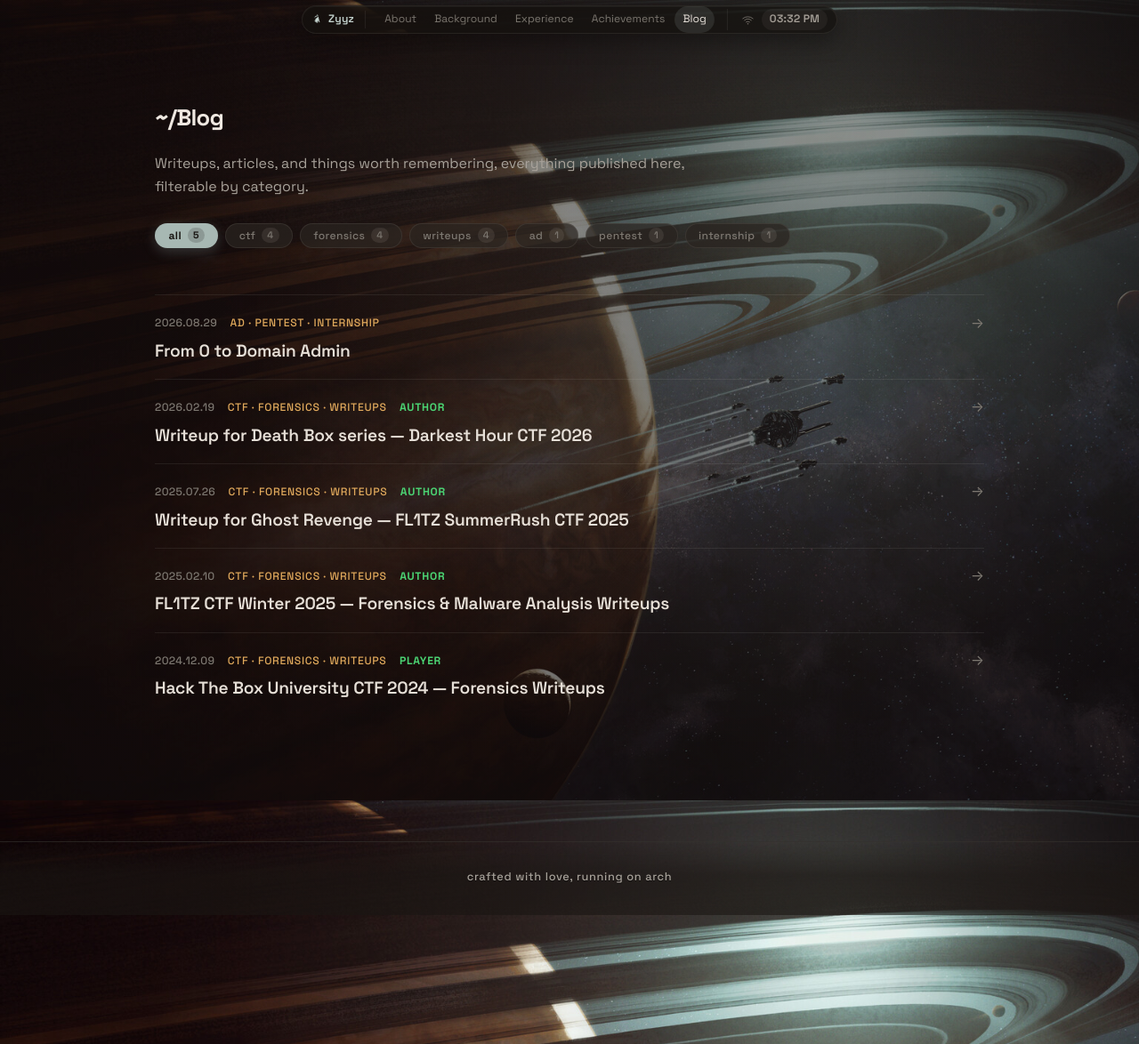
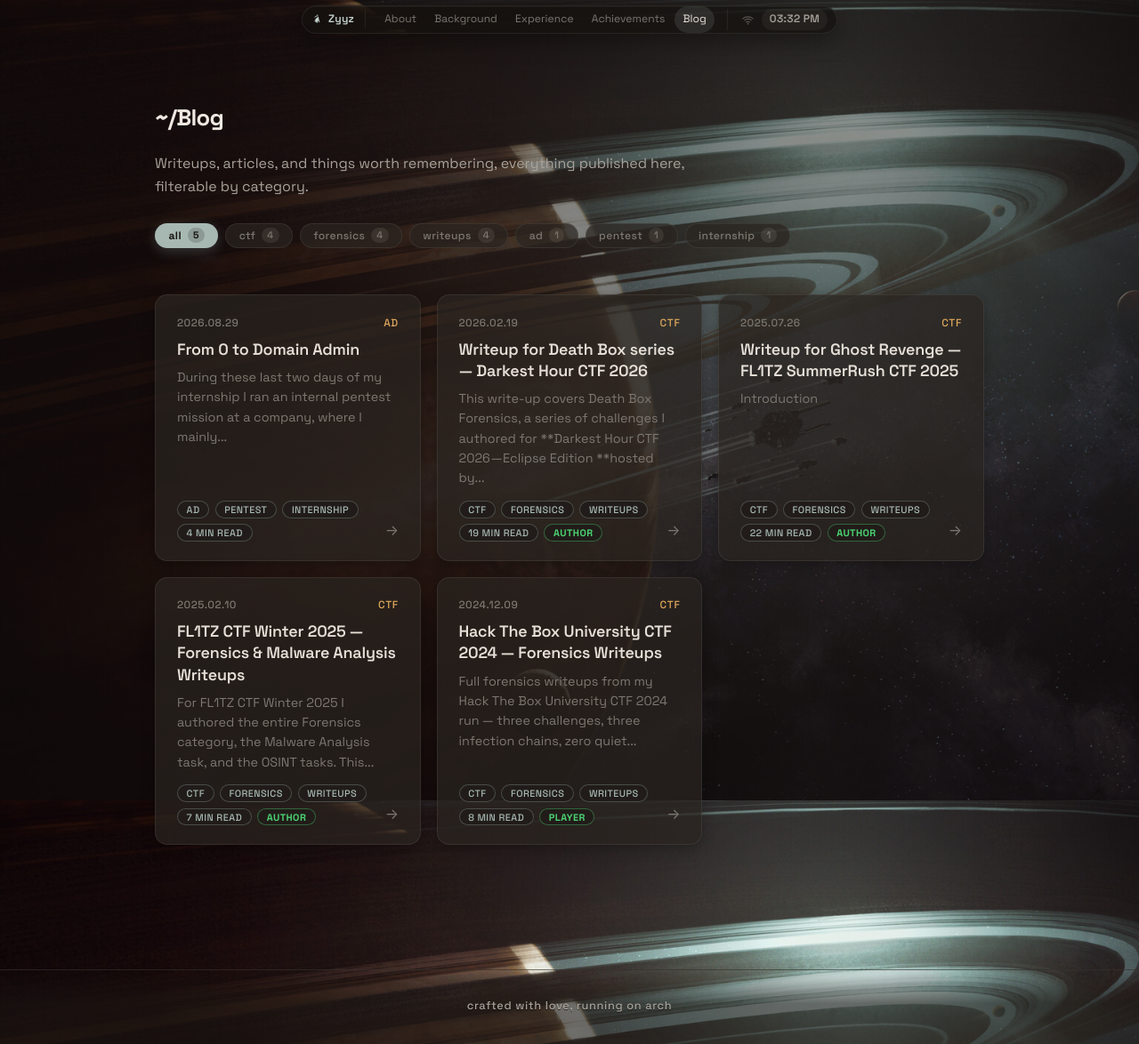
Before and after one commit to 0xZyyz/0xZyyz.github.io, a Jekyll site: the page built from blog/index.html, in a window 1280 px wide. Shown: the whole page at 89% size. Built offline with Jekyll 4.4.1, drawn with Linux system fonts in a browser that asks for light colours.

Commit message:
Revert blog archive back to card grid

```diff
--- a/blog/index.html
+++ b/blog/index.html
@@ -28,21 +28,20 @@ permalink: /blog/
 
     <div class="blog-list" id="blog-list">
       {% for post in site.posts %}
-      <article class="blog-row" data-cats='{{ post.categories | jsonify }}'>
-        <div class="blog-row__top">
-          <div class="blog-row__meta">
-            <time datetime="{{ post.date | date_to_xmlschema }}">{{ post.date | date: "%Y.%m.%d" }}</time>
-            {% if post.categories.size > 0 %}<span class="blog-row__cat">{{ post.categories | join: " · " }}</span>{% endif %}
-            {% if post.role %}<span class="blog-row__role">{{ post.role }}</span>{% endif %}
-          </div>
-          <span class="blog-row__arrow" aria-hidden="true">→</span>
+      <article class="blog-card" data-cats='{{ post.categories | jsonify }}'>
+        <div class="blog-card__meta">
+          <time datetime="{{ post.date | date_to_xmlschema }}">{{ post.date | date: "%Y.%m.%d" }}</time>
+          {% for cat in post.categories limit: 1 %}<span class="blog-card__cat">{{ cat }}</span>{% endfor %}
         </div>
-        <h3 class="blog-row__title"><a href="{{ post.url | relative_url }}">{{ post.title }}</a></h3>
-        <div class="blog-row__reveal">
-          <div class="blog-row__reveal-inner">
-            <p class="blog-row__excerpt">{{ post.excerpt | strip_html | truncatewords: 26 }}</p>
-            {% include reading_time.html content=post.content %}<span class="blog-row__readtime"> · read</span>
-          </div>
+        <h3 class="blog-card__title"><a href="{{ post.url | relative_url }}">{{ post.title }}</a></h3>
+        <p class="blog-card__excerpt">{{ post.excerpt | strip_html | truncatewords: 20 }}</p>
+        <div class="blog-card__foot">
+          <ul class="blog-card__tags">
+            {% for cat in post.categories %}<li>{{ cat }}</li>{% endfor %}
+            <li class="blog-card__readtime">{% include reading_time.html content=post.content %}</li>
+            {% if post.role %}<li class="blog-card__role">{{ post.role }}</li>{% endif %}
+          </ul>
+          <span class="blog-card__arrow" aria-hidden="true">→</span>
         </div>
       </article>
       {% else %}
--- a/style.css
+++ b/style.css
@@ -1160,82 +1160,109 @@ body { padding-top: 42px; }
 
 .blog-list {
   display: grid;
-  gap: 0;
+  grid-template-columns: repeat(auto-fill, minmax(280px, 1fr));
+  gap: 1.1rem;
 }
 
-.blog-row {
+.blog-card {
   position: relative;
-  padding: 1.15rem 0;
-  border-top: 1px solid var(--line);
-  transition: opacity 0.2s ease, padding 0.2s ease;
+  display: flex;
+  flex-direction: column;
+  padding: 1.4rem 1.5rem 1.3rem;
+  background: var(--panel);
+  border: 1px solid var(--line);
+  border-radius: var(--radius);
+  box-shadow: var(--shadow);
+  backdrop-filter: blur(8px);
+  -webkit-backdrop-filter: blur(8px);
+  transition: transform 0.2s ease, box-shadow 0.2s ease, border-color 0.2s ease, opacity 0.2s ease;
 }
 
-.blog-row:last-child { border-bottom: 1px solid var(--line); }
-
-.blog-row.is-hidden { display: none; }
-
-.blog-row__top {
-  display: flex;
-  align-items: center;
-  justify-content: space-between;
-  gap: 1rem;
-  margin-bottom: 0.35rem;
+.blog-card:hover {
+  transform: translateY(-4px);
+  box-shadow: var(--shadow-lg);
+  border-color: var(--brand);
 }
 
-.blog-row__meta {
+.blog-card.is-hidden { display: none; }
+
+.blog-card__meta {
+  display: flex;
+  align-items: baseline;
+  justify-content: space-between;
+  gap: 0.6rem;
+  margin-bottom: 0.7rem;
+  font: 500 0.74rem var(--mono);
+}
+
+.blog-card__meta time { color: var(--muted); letter-spacing: 0.04em; }
+
+.blog-card__cat {
+  text-transform: uppercase;
+  letter-spacing: 0.06em;
+  color: var(--gold);
+}
+
+.blog-card:hover .blog-card__meta time { color: var(--gold); }
+
+.blog-card__title {
+  margin: 0;
+  font: 600 1.12rem var(--mono);
+  letter-spacing: -0.01em;
+  line-height: 1.35;
+}
+
+.blog-card__title a { color: var(--text); }
+.blog-card__title a:hover { color: var(--brand); text-decoration: none; }
+
+.blog-card__excerpt {
+  margin: 0.5rem 0 0.9rem;
+  color: var(--muted);
+  font-size: 0.9rem;
+  line-height: 1.55;
+}
+
+.blog-card__foot {
+  margin-top: auto;
+  display: flex;
+  align-items: flex-end;
+  justify-content: space-between;
+  gap: 0.8rem;
+}
+
+.blog-card__tags {
+  list-style: none;
+  margin: 0;
+  padding: 0;
   display: flex;
   flex-wrap: wrap;
-  gap: 0.9rem;
-  font: 500 0.76rem var(--mono);
-  color: var(--muted);
-  letter-spacing: 0.03em;
+  gap: 0.4rem;
 }
 
-.blog-row__cat { color: var(--gold); text-transform: uppercase; letter-spacing: 0.06em; }
-.blog-row__role { color: var(--terminal-green); font-weight: 700; text-transform: uppercase; letter-spacing: 0.06em; }
+.blog-card__tags li {
+  padding: 0.12rem 0.6rem;
+  border-radius: 999px;
+  font: 500 0.68rem var(--mono);
+  letter-spacing: 0.04em;
+  text-transform: uppercase;
+  color: var(--accent);
+  border: 1px solid color-mix(in srgb, var(--accent) 30%, transparent);
+  background: var(--panel-solid);
+}
 
-.blog-row__arrow {
+.blog-card__role {
+  color: var(--terminal-green) !important;
+  border-color: color-mix(in srgb, var(--terminal-green) 40%, transparent) !important;
+  font-weight: 700 !important;
+}
+
+.blog-card__arrow {
   font-family: var(--mono);
   color: var(--muted);
   transition: transform 0.2s ease, color 0.2s ease;
 }
 
-.blog-row:hover .blog-row__arrow { transform: translateX(5px); color: var(--accent); }
-
-.blog-row__title {
-  margin: 0;
-  font: 600 1.2rem var(--mono);
-  letter-spacing: -0.01em;
-  line-height: 1.35;
-  transition: color 0.3s ease;
-}
-
-.blog-row__title a { color: var(--text); }
-.blog-row__title a:hover { color: var(--brand); text-decoration: none; }
-.blog-row:hover .blog-row__title a { color: var(--accent-hover); }
-
-.blog-row__reveal {
-  display: grid;
-  grid-template-rows: 0fr;
-  transition: grid-template-rows 0.5s cubic-bezier(0.22, 1, 0.36, 1);
-}
-
-.blog-row:hover .blog-row__reveal { grid-template-rows: 1fr; }
-
-.blog-row__reveal-inner { overflow: hidden; }
-
-.blog-row__excerpt {
-  margin: 0;
-  padding: 0.55rem 0.25rem 0.2rem 0;
-  color: var(--muted);
-  font-size: 0.9rem;
-  line-height: 1.55;
-}
-
-.blog-row__readtime {
-  font: 500 0.74rem var(--mono);
-  color: var(--text-secondary);
-}
+.blog-card:hover .blog-card__arrow { transform: translateX(5px); color: var(--accent); }
 
 .blog-empty {
   color: var(--muted);
@@ -1373,7 +1400,7 @@ body { padding-top: 42px; }
 
 @media (prefers-reduced-motion: reduce) {
   html { scroll-behavior: auto; }
-  .post-preview, .exp, .nf-social-btn, .blog-row, .chip { transition: none; }
+  .post-preview, .exp, .nf-social-btn, .blog-card, .chip { transition: none; }
   .nf-cmd::after { animation: none; }
   .nf-cava i { animation: none; height: 14px; }
   .social-dock { animation: none; transform: translateX(-50%); }
```
Also changed, not shown: other parts of blog/index.html (+1 -1 lines).
